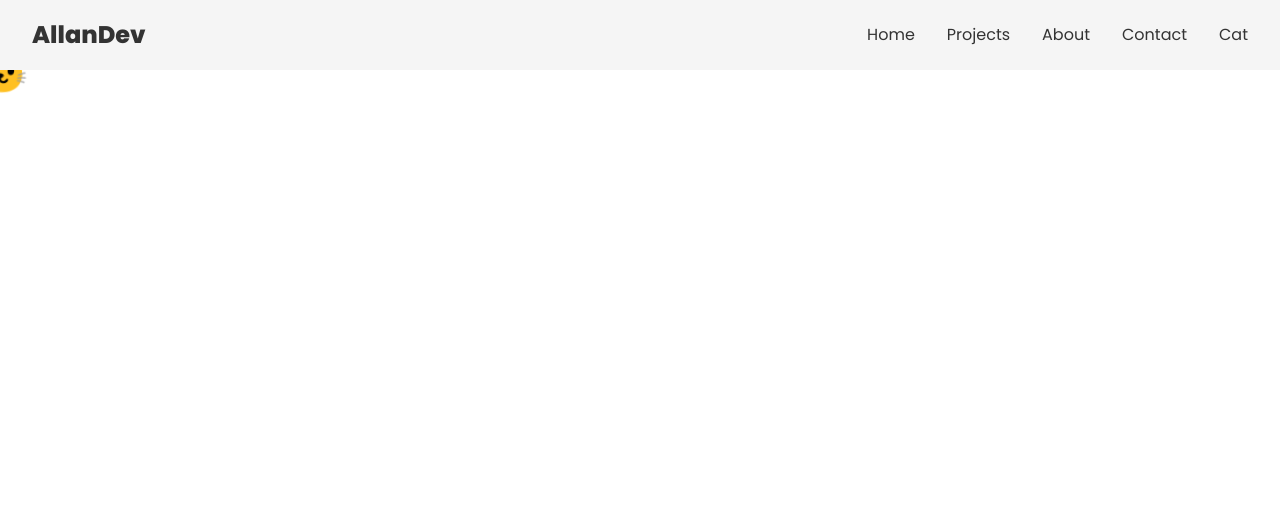
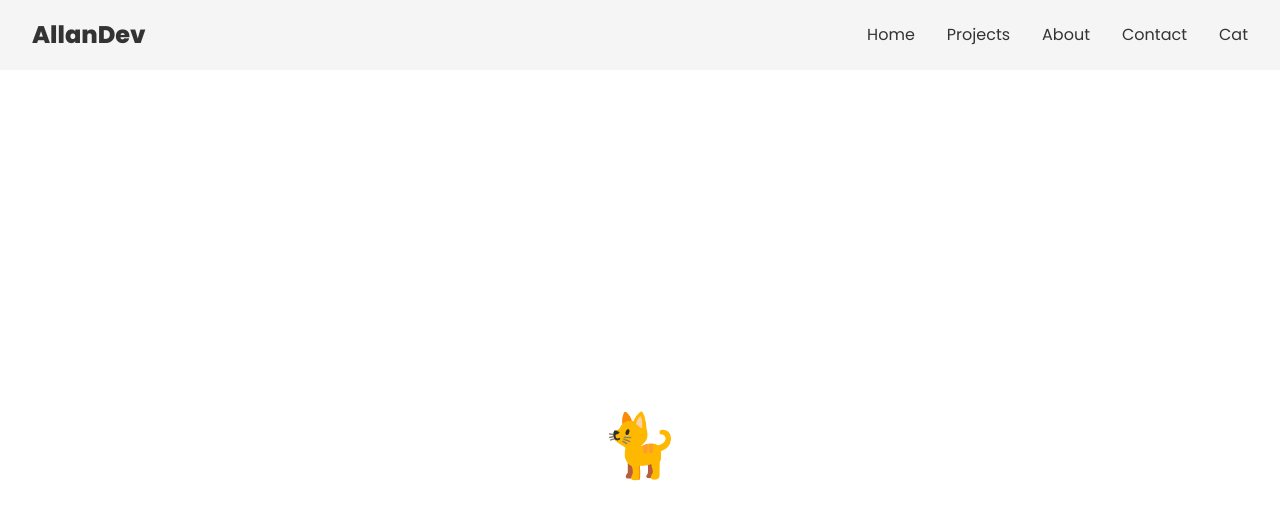
Before and after one commit to EliasAllan/Portfolio2025, a React (Vite) app in the folder client/: page /cat in a window 1280 px wide. Shown: the top 520 px of the page. Built offline with nearby package versions, Linux system fonts and the light colour scheme.

Commit message:
Improve Cat page animation

```diff
--- a/client/src/pages/Cat.css
+++ b/client/src/pages/Cat.css
@@ -10,11 +10,33 @@
   position: absolute;
   font-size: 3rem;
   pointer-events: none;
-  animation: wag 0.8s infinite alternate;
-  transition: left 0.1s ease-out, top 0.1s ease-out;
+  transform-origin: center;
 }
 
-@keyframes wag {
-  from { transform: translate(-50%, -50%) rotate(-5deg); }
-  to { transform: translate(-50%, -50%) rotate(5deg); }
+.cat.walk {
+  animation: walk 0.4s infinite alternate;
 }
+
+.cat.run {
+  animation: run 0.2s infinite alternate;
+}
+
+.cat.pounce {
+  animation: pounce 0.4s ease-out forwards;
+}
+
+@keyframes walk {
+  from { transform: translate(-50%, -50%) scaleX(var(--direction)) rotate(-5deg); }
+  to { transform: translate(-50%, -50%) scaleX(var(--direction)) rotate(5deg); }
+}
+
+@keyframes run {
+  from { transform: translate(-50%, -50%) scaleX(var(--direction)) rotate(-15deg); }
+  to { transform: translate(-50%, -50%) scaleX(var(--direction)) rotate(15deg); }
+}
+
+@keyframes pounce {
+  0% { transform: translate(-50%, -50%) scaleX(var(--direction)) scale(1); }
+  50% { transform: translate(-50%, -80%) scaleX(var(--direction)) scale(1.3); }
+  100% { transform: translate(-50%, -50%) scaleX(var(--direction)) scale(1); }
+}
--- a/client/src/pages/Cat.jsx
+++ b/client/src/pages/Cat.jsx
@@ -1,20 +1,51 @@
-import { useState, useEffect } from 'react';
+import { useEffect, useState } from 'react';
 import './Cat.css';
 
 function Cat() {
-  const [pos, setPos] = useState({ x: 0, y: 0 });
+  const [mousePos, setMousePos] = useState({ x: window.innerWidth / 2, y: window.innerHeight / 2 });
+  const [catState, setCatState] = useState({ pos: { x: mousePos.x, y: mousePos.y }, action: 'walk', direction: 1 });
 
   useEffect(() => {
-    const handleMove = (e) => {
-      setPos({ x: e.clientX, y: e.clientY });
-    };
+    const handleMove = (e) => setMousePos({ x: e.clientX, y: e.clientY });
     window.addEventListener('mousemove', handleMove);
     return () => window.removeEventListener('mousemove', handleMove);
   }, []);
 
+  useEffect(() => {
+    let frame;
+    function update() {
+      setCatState(state => {
+        const dx = mousePos.x - state.pos.x;
+        const dy = mousePos.y - state.pos.y;
+        const dist = Math.hypot(dx, dy);
+        const speed = dist > 200 ? 0.12 : 0.08;
+        const newPos = { x: state.pos.x + dx * speed, y: state.pos.y + dy * speed };
+        let action = state.action;
+        if (dist > 200) {
+          action = 'run';
+        } else if (dist > 50) {
+          action = 'walk';
+        } else if (state.action !== 'pounce') {
+          action = 'pounce';
+          setTimeout(() => setCatState(s => ({ ...s, action: 'walk' })), 400);
+        }
+        const direction = dx < 0 ? -1 : 1;
+        return { pos: newPos, action, direction };
+      });
+      frame = requestAnimationFrame(update);
+    }
+    frame = requestAnimationFrame(update);
+    return () => cancelAnimationFrame(frame);
+  }, [mousePos]);
+
   return (
     <div className="cat-page">
-      <span className="cat" style={{ left: pos.x, top: pos.y }}>🐱</span>
+      <span
+        className={`cat ${catState.action}`}
+        style={{ left: catState.pos.x, top: catState.pos.y, '--direction': catState.direction }}
+      >
+        🐈
+      </span>
     </div>
   );
 }
```
